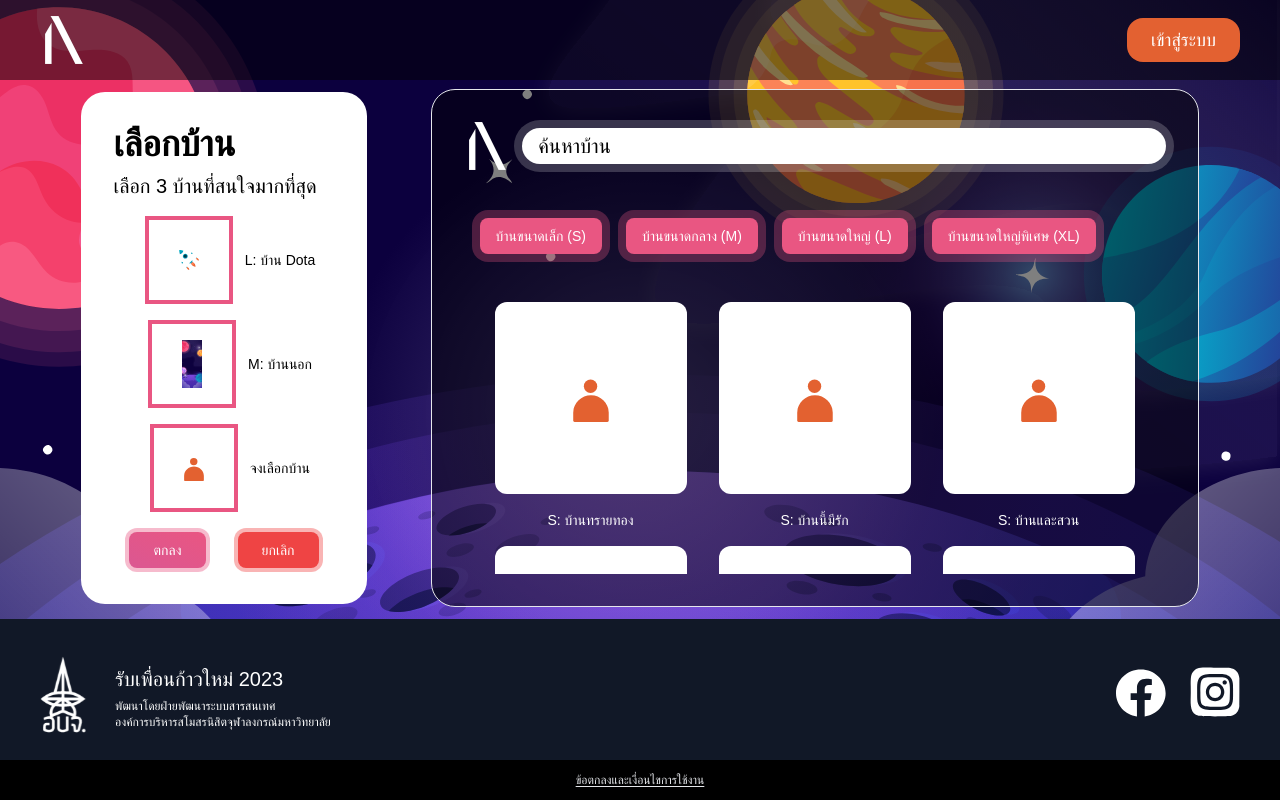
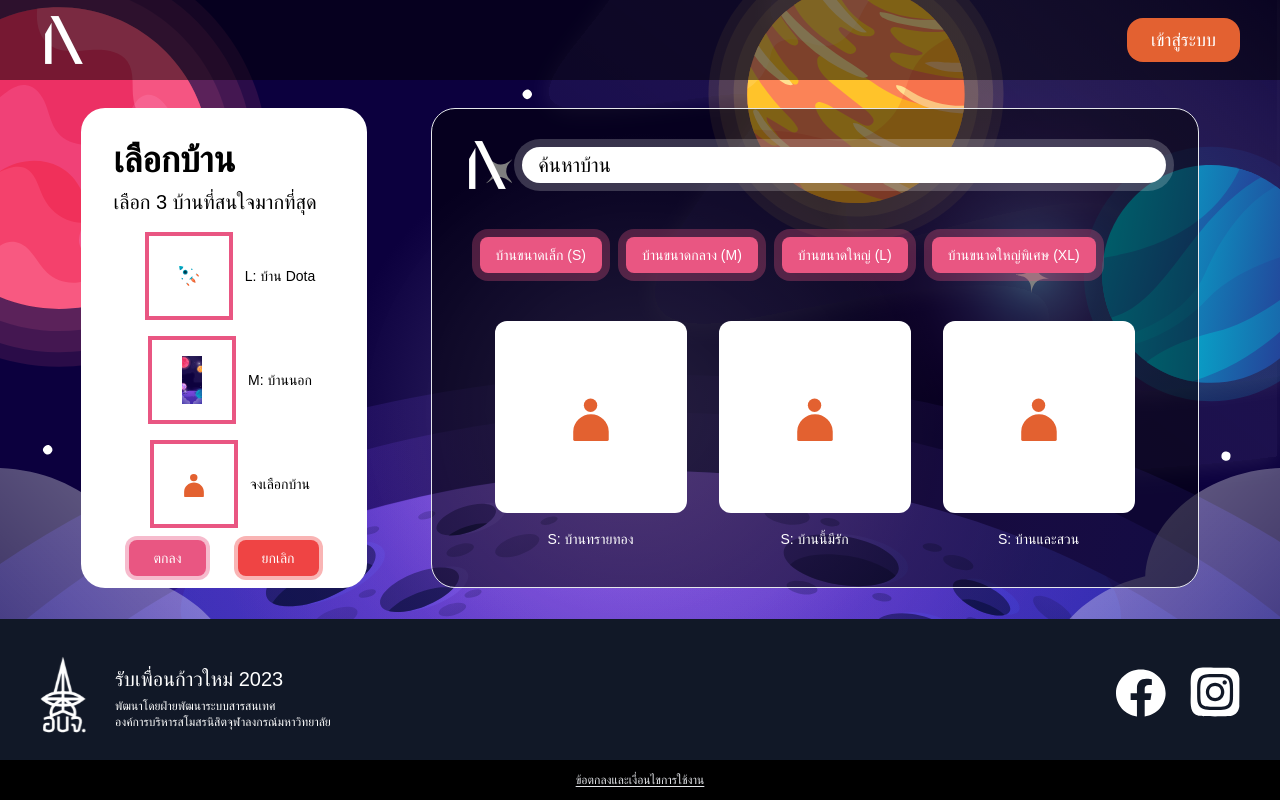
Before and after one commit to isd-sgcu/rpkm66-frontend, a Next.js app: page /baan-choosing in a window 1280 px wide. Built offline with nearby package versions, Linux system fonts and the light colour scheme; no server answers; a web font is replaced by a local one.

Commit message:
fix: fix overlapping

```diff
--- a/src/pages/baan-choosing.tsx
+++ b/src/pages/baan-choosing.tsx
@@ -110,7 +110,7 @@ const BaanChoosing = () => {
             <div className="w-screen lg:h-screen grid place-items-center">
                 <div className="w-screen lg:h-full text-xl font-ibm flex lg:flex-row justify-center items-center flex-col text-white overflow-clip lg:z-50 lg:-translate-y-[2.5rem] translate-y-24">
                     <div
-                        className={`${bgStyle} lg:ml-auto lg:mr-4 bg-white text-black rounded-3xl`}
+                        className={`${bgStyle} lg:h-[30rem] lg:ml-auto lg:mr-4 bg-white text-black rounded-3xl`}
                     >
                         <h1 className="text-3xl lg:text-4xl font-bold relative z-0 leading-none select-none">
                             เลือกบ้าน
@@ -118,12 +118,12 @@ const BaanChoosing = () => {
                         <h2 className="text-xl lg:text-l my-3 relative z-0 leading-none select-none">
                             เลือก 3 บ้านที่สนใจมากที่สุด
                         </h2>
-                        <div className="flex lg:flex-col justify-center items-center">
+                        <div className="flex lg:flex-col justify-center items-center flex-wrap">
                             {usedSelectedBaan}
                         </div>
-                        <div className="mt-3 mb-1 text-white flex justify-center items-center">
+                        <div className="mt-1 mb-1 text-white flex justify-center items-center">
                             <button
-                                className={`${bottonStyle} bg-pink-400 ring-pink-400/40 bg-gradient-to-bl from-pink-400 to-pink-800/20`}
+                                className={`${bottonStyle} bg-pink-400 ring-pink-400/40`}
                                 onClick={() => console.log('Pink was clicked')}
                             >
                                 ตกลง
@@ -137,7 +137,7 @@ const BaanChoosing = () => {
                         </div>
                     </div>
                     <div
-                        className={`${bgStyle} lg:mr-auto lg:ml:none bg-black/50 rounded-3xl lg:[32rem] min-[1600px]:h-3/4 h-auto lg:w-3/5 mx-12 border`}
+                        className={`${bgStyle} lg:mr-auto lg:ml:none bg-black/50 rounded-3xl lg:h-[30rem] min-[1600px]:h-3/4 h-auto lg:w-3/5 mx-12 border`}
                     >
                         <div className="flex items-center">
                             <div>
@@ -195,7 +195,7 @@ const BaanChoosing = () => {
                                 </button>
                             </div>
                         </div>
-                        <div className="flex justify-center items-center lg:py-4 lg:h-[19rem] min-[1600px]:h-5/6 lg:overflow-scroll flex-wrap">
+                        <div className="flex justify-center items-center lg:py-4 lg:h-[17rem] min-[1600px]:h-5/6 lg:overflow-scroll flex-wrap">
                             {listBaan}
                         </div>
                     </div>
```
